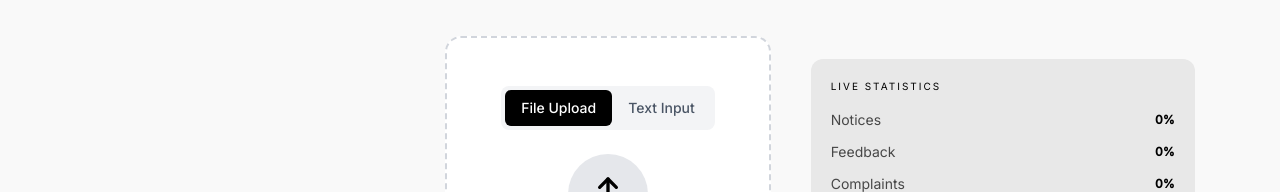
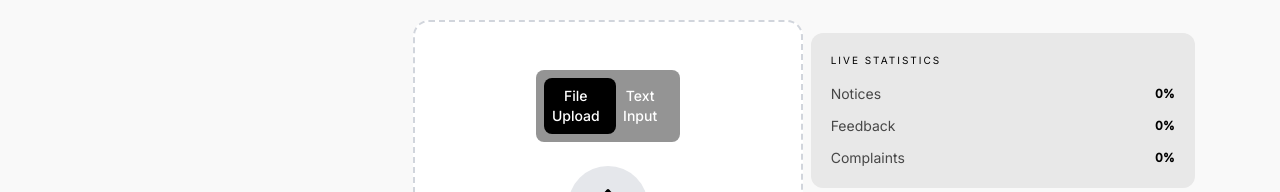
Before and after one commit to bipinstha10/smart-doc-analyzer, a React (Vite) app in the folder frontend/: page /dashboard in a window 1280 px wide. Shown: the part 360-552 px from the top of the page. Built offline with nearby package versions, Linux system fonts and the light colour scheme; no server answers; sample sign-in values are in the browser's storage.

Commit message:
change layout

```diff
--- a/frontend/src/components/features/FileUpload.tsx
+++ b/frontend/src/components/features/FileUpload.tsx
@@ -141,10 +141,7 @@ const FileUpload = forwardRef<HTMLDivElement | null>((_, ref) => {
   };
 
   return (
-    <div
-      ref={ref}
-      className="w-full max-w-4xl mx-auto px-4 sm:px-6 lg:px-8 py-8 sm:py-12 lg:py-16"
-    >
+    <div ref={ref} className="mx-auto py-12">
       <div
         className={`bg-white rounded-xl sm:rounded-2xl p-6 sm:p-8 lg:p-12 border-2 border-dashed transition-all duration-200 ${
           dragActive ? "border-[#1E59A7] bg-indigo-50" : "border-gray-300"
@@ -156,24 +153,25 @@ const FileUpload = forwardRef<HTMLDivElement | null>((_, ref) => {
       >
         <div className="flex flex-col items-center justify-center">
           {/* Mode Toggle */}
-          <div className="flex mb-6 bg-gray-100 rounded-lg p-1">
+          <div className="relative w-1/2 p-2 flex mb-6 bg-[#666666b1] rounded-lg">
+            {/* Sliding background */}
+            <div
+              className={`absolute top-2 bottom-2 w-1/2  bg-black rounded-lg transition-transform duration-300 ease-in-out ${
+                mode === "file" ? "translate-x-0" : "translate-x-26"
+              }`}
+            />
+
+            {/* Buttons */}
             <button
               onClick={() => switchMode("file")}
-              className={`px-4 py-2 rounded-md text-sm font-medium transition ${
-                mode === "file"
-                  ? "bg-black text-white"
-                  : "text-gray-600 hover:text-gray-900"
-              }`}
+              className="relative z-10 w-1/2 p-2 text-sm font-medium text-white"
             >
               File Upload
             </button>
+
             <button
               onClick={() => switchMode("text")}
-              className={`px-4 py-2 rounded-md text-sm font-medium transition ${
-                mode === "text"
-                  ? "bg-black text-white"
-                  : "text-gray-600 hover:text-gray-900"
-              }`}
+              className="relative z-10 w-1/2 p-2 text-sm font-medium text-white"
             >
               Text Input
             </button>
@@ -203,7 +201,7 @@ const FileUpload = forwardRef<HTMLDivElement | null>((_, ref) => {
                     accept=".pdf,.docx,.txt,/*"
                     onChange={handleFileChange}
                   />
-                  <div className="px-6 sm:px-8 py-3 bg-black text-white rounded-lg font-medium hover:bg-[#154482] transition flex items-center justify-center space-x-2 shadow-md">
+                  <div className="px-6 sm:px-8 py-3 bg-black text-white rounded-lg font-medium hover:bg-[#181818] transition flex items-center justify-center space-x-2 shadow-md">
                     <File className="w-5 h-5" />
                     <span>Browse Files</span>
                   </div>
@@ -313,15 +311,15 @@ const FileUpload = forwardRef<HTMLDivElement | null>((_, ref) => {
                     </h4>
 
                     {/* Category */}
-                    <div className="flex items-start space-x-3 mb-4">
-                      <div className="w-9 h-9 bg-indigo-100 rounded-lg flex items-center justify-center shrink-0">
+                    <div className="flex items-center space-x-3 mb-4">
+                      <div className="w-9 h-9 bg-indigo-100 rounded-lg flex justify-center items-center shrink-0">
                         <FileText className="w-5 h-5 text-[#1E59A7]" />
                       </div>
                       <div>
-                        <p className="text-xs sm:text-sm font-medium text-gray-500 mb-1">
+                        <p className="text-xs sm:text-sm font-medium text-gray-500 mb-1 pl-2">
                           Category
                         </p>
-                        <span className="inline-block px-3 py-1 bg-[#1E59A7] text-white text-sm font-medium rounded-full">
+                        <span className="inline-block px-3 py-1 bg-black text-white text-sm font-medium rounded-full">
                           {result.category}
                         </span>
                       </div>
@@ -471,7 +469,7 @@ const FileUpload = forwardRef<HTMLDivElement | null>((_, ref) => {
                   variant="primary"
                   onClick={handleTextSubmit}
                   disabled={isTextLoading || isTextSuccess || !textInput.trim()}
-                  className="w-full flex items-center justify-center gap-2 md:py-5"
+                  className="w-full rounded-xl flex items-center justify-center gap-2 md:py-5"
                 >
                   <Type className="w-5 h-5 sm:w-6 sm:h-6" />
                   <span>
```
